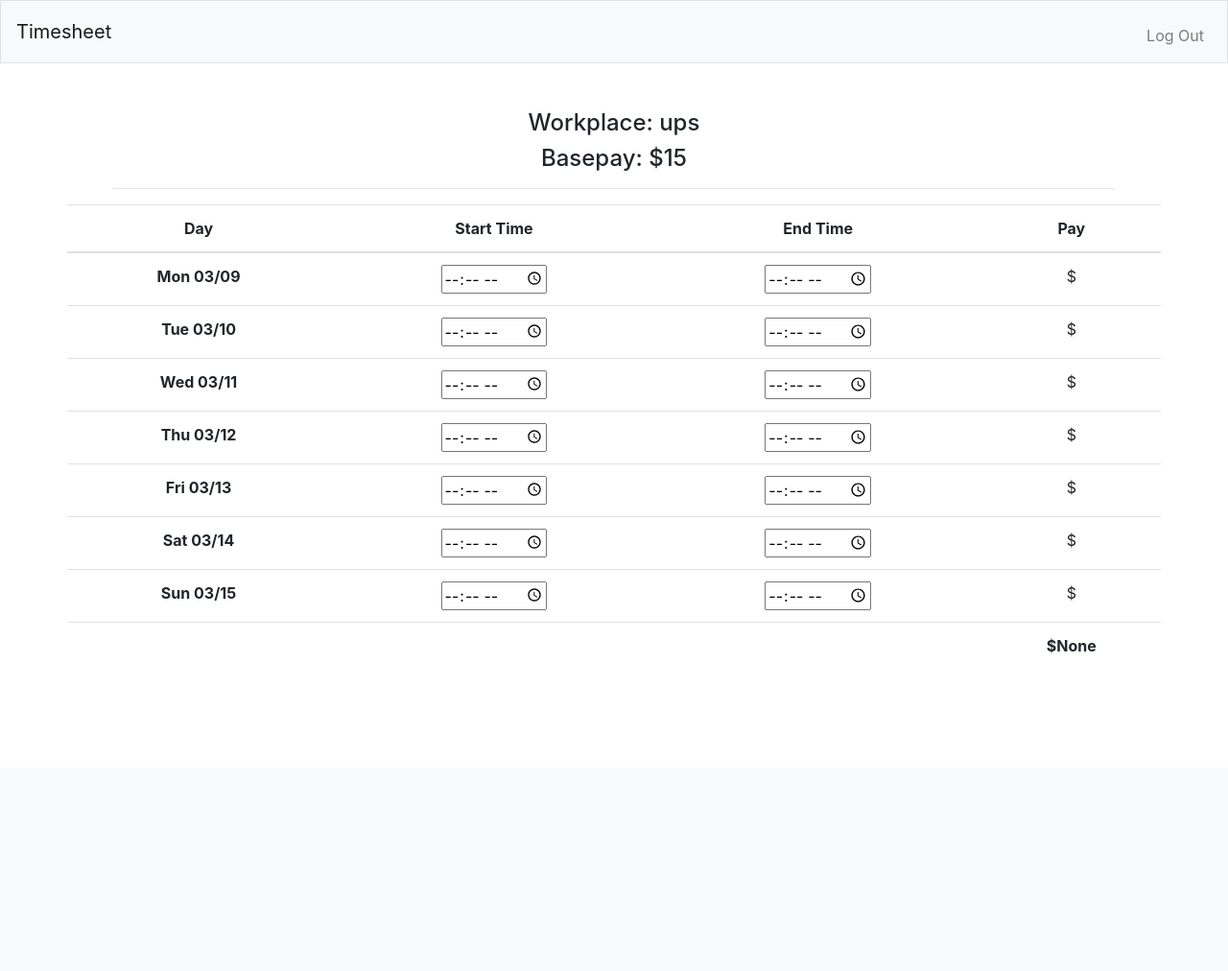
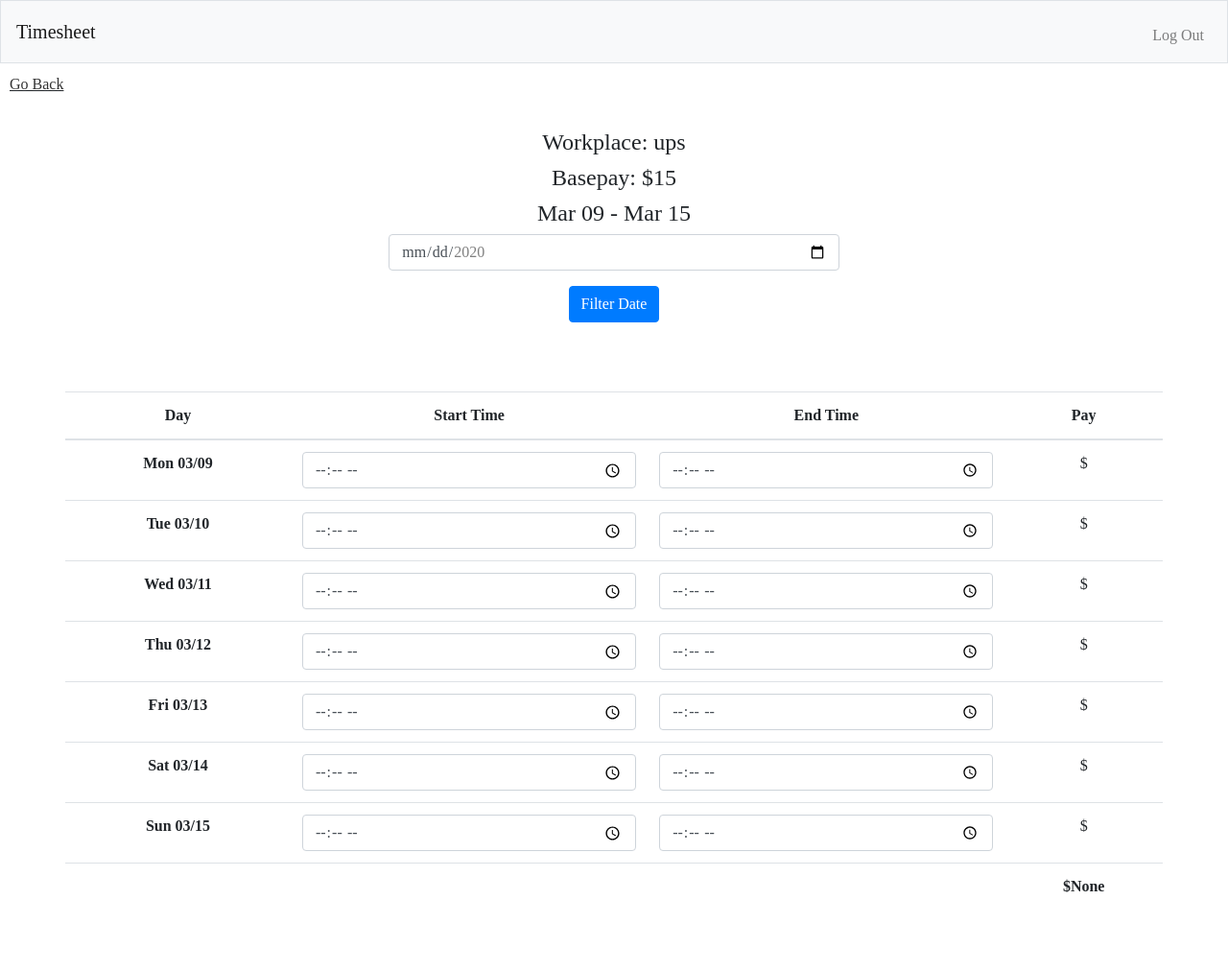
Before and after one commit to sangyetenphel/timesheet, a Flask app: a page that uses templates/week.html in a window 1280 px wide. Shown: the whole page at 96% size. Before the commit the page ends 681 px from the top, so only its background shows below. Run offline with Flask 2, Linux system fonts and the light colour scheme; a user stored in the database is signed in; some libraries are stand-ins or nearby versions.

Commit message:
Completed

```diff
--- a/applications.py
+++ b/app.py
@@ -91,7 +91,11 @@ def index():
 
     # fetchall() to get all the rows returned instead of fetchone
     rows = c.fetchall()
-    return render_template("index.html", companies=rows)
+
+    # list of colors for different workplaces
+    colors = ['#0074D9','#FF4136','#3D9970','#FF851B','#39CCCC','85144b','#F012BE','#AAAAA','#01FF70','#001f3f']
+
+    return render_template("index.html", companies=rows, colors=colors)
 
 
 # Accessing a variable url via <>
@@ -100,14 +104,25 @@ def index():
 def week(cname):
     """Let user note down hours worked"""
 
-    today = datetime.now().date()
+    # if user provides a filter date
+    filter_date = request.form.get("filter-date")
+
+    if filter_date == None:
+        today = datetime.now().date()
+    else:
+        # converting str into datetime object
+        today = datetime.strptime(filter_date, '%Y-%m-%d')
+
     start_day = today - timedelta(days=today.weekday())
     end_day = start_day + timedelta(days=6)
     delta = timedelta(days=1)
 
-    #lock the cursor
+    # Date range to pass in html
+    date_range = start_day.strftime('%b %d'), end_day.strftime('%b %d')
+
+    # Lock the cursor
     lock.acquire(True)
-    # # Get a tuple of the company's data user just clicked
+    # Get a tuple of the company's data user just clicked
     c.execute("SELECT * FROM company WHERE company_name = :cname AND user_id = :user_id",
               {"cname": cname, "user_id": session.get('user_id')})
     company = c.fetchone()
@@ -117,6 +132,7 @@ def week(cname):
      # Get the start time, end time & pay of a week starting from the start day till the weeks end
     c.execute("SELECT start, end, pay FROM work_hours WHERE user_id=? AND company_id=? AND date BETWEEN ? AND ?", (session.get('user_id'), company[0], start_day, end_day))
     hours = c.fetchall()
+
 
     # Store the week in a list
     weeks = []
@@ -129,29 +145,34 @@ def week(cname):
     for i in range(len(hours)):
         weeks[i] += hours[i]
 
-
     if request.method == "POST":
         # Get a list of user input for start and end time
         start = request.form.getlist('start')
         end = request.form.getlist('end')
 
-        for i in range(7):
-            # Check if the weeks data is already in the db for that user and company
-            lock.acquire(True)
-            c.execute("SELECT end FROM work_hours WHERE date=:date AND user_id=:user_id AND company_id=:company_id", {'date':weeks[i][0], 'user_id':session.get('user_id'), 'company_id':company[0]})
-            rows = c.fetchone()
-            lock.release()
+        # If POST request came from the filter date
+        if start == [] and end == []:
+            c.execute("SELECT SUM(pay) FROM work_hours WHERE user_id=? AND company_id=? AND date BETWEEN ? AND ?", (session.get('user_id'), company[0], start_day, end_day))
+            total = c.fetchone()[0]
+            return render_template("week.html", weeks=weeks, cname=cname, company=company, total=total, date_range=date_range)
+        else:
+            for i in range(7):
+                # Check if the weeks data is already in the db for that user and company
+                lock.acquire(True)
+                c.execute("SELECT end FROM work_hours WHERE date=:date AND user_id=:user_id AND company_id=:company_id", {'date':weeks[i][0], 'user_id':session.get('user_id'), 'company_id':company[0]})
+                rows = c.fetchone()
+                lock.release()
 
-
-            # Calculating pay of each day
-            fmt = "%H:%M"
-            if start[i] != "" and end[i] != "":
-                # hours_worked.append(datetime.strptime(end[i], fmt) - datetime.strptime(start[i], fmt))
-                # pay = hours_worked[i].seconds * (company[3]/3600)
-                pay = (datetime.strptime(end[i], fmt) - datetime.strptime(start[i], fmt)).seconds * (company[3]/3600)
+                # Calculating pay of each day
+                fmt = "%H:%M"
+                if start[i] != "" and end[i] != "":
+                    # hours_worked.append(datetime.strptime(end[i], fmt) - datetime.strptime(start[i], fmt))
+                    # pay = hours_worked[i].seconds * (company[3]/3600)
+                    pay = (datetime.strptime(end[i], fmt) - datetime.strptime(start[i], fmt)).seconds * (company[3]/3600)
+                else:
+                    pay = 0
 
                 # If the weeks data doesnot exist in the db
-
                 if rows == None:
                     lock.acquire(True)
                     c.execute("INSERT INTO work_hours (user_id, company_id, date, start, end, pay) VALUES (?, ?, ?, ?, ?, ?)", (session.get('user_id'), company[0], weeks[i][0], start[i], end[i], pay))
@@ -166,13 +187,14 @@ def week(cname):
                     connection.commit()
                     lock.release()
 
+
         return redirect(url_for('week', cname=cname))
     else:
         start_day = today - timedelta(days=today.weekday())
         # Fetch the total pay of a week
         c.execute("SELECT SUM(pay) FROM work_hours WHERE user_id=? AND company_id=? AND date BETWEEN ? AND ?", (session.get('user_id'), company[0], start_day, end_day))
         total = c.fetchone()[0]
-        return render_template("week.html", weeks=weeks, cname=cname, company=company, total=total)
+        return render_template("week.html", weeks=weeks, cname=cname, company=company, total=total,date_range=date_range)
 
 
 @app.route("/login", methods=["GET","POST"])
--- a/static/styles.css
+++ b/static/styles.css
@@ -1,19 +1,59 @@
-main
-{
+body{
+    width: 100%;
+    max-width: 100vw;
+    font-family: 'Times New Roman', Times, serif;
+}
+main {
     /* scroll horizontally as needed */
     overflow-x: auto;
-
-    /* center contents */
+    margin: 0;
+    padding: 0;
     text-align: center;
 }
 
-main img
-{
+main img {
     /* constrain images on small screens */
     max-width: 100%;
 }
 
-.no-padding{
+.no-padding {
     /* (top, right, bottom, and left) */
     margin:  0 -50px 0 -50px;
 }
+
+.go-back {
+    top: 0;
+    left: 0;
+    text-decoration: underline;
+    text-align: left;
+    padding: 10px;
+}
+
+.go-back a{
+    color: #333;
+}
+
+
+/* Workplace */
+.workplace ul{
+    text-align: justify;
+    color: purple;
+}
+
+
+.workplace li a{
+    color: purple;
+}
+
+
+/* Weeks */
+.dashboard {
+    text-align: center;
+}
+
+/* For smaller devices */
+/* @media only screen and (max-width: 600px) {
+    input[type=time] {
+        font-size: 10px;
+    }
+  } */
--- a/templates/layout.html
+++ b/templates/layout.html
@@ -41,7 +41,7 @@
         </header>
       {% endif%}
 
-      <main class="container p-5">
+      <main>
         {% block main %}
         {% endblock %}
       </main>
--- a/templates/login.html
+++ b/templates/login.html
@@ -5,6 +5,9 @@
 {% endblock %}
 
 {% block main %}
+<div class="container p-5">
+    <p>Track how much time you spend working on projects for free.</p>
+
     <form action="/login" method="post">
         <div class="form-group">
             <input type="text" class="form-control" name="username" placeholder="Username" autofocus required>
@@ -14,4 +17,7 @@
         </div>
         <button type="submit" class="btn btn-primary" >Submit</button>
     </form>
+</div>
+<p>&copy;Timesheet by Sangye Tenphel</p>
+
 {% endblock %}
--- a/templates/register.html
+++ b/templates/register.html
@@ -5,6 +5,8 @@
 {% endblock %}
 
 {% block main %}
+<div class="container p-5">
+    <p>Create a free account to start tracking your time.</p>
     <form id="register" action="/register" method="post">
         <div class="form-group">
             <input id="username" autocomplete="off" autofocus class="form-control" name="username" placeholder="Username" type="text" required>
@@ -17,4 +19,6 @@
         </div>
         <button id= "registerForm" class="btn btn-primary" type="submit" onclick=checkUsername()>Register</button>
     </form>
+</div>
+<p>&copy;Timesheet by Sangye Tenphel</p>
 {% endblock %}
--- a/templates/week.html
+++ b/templates/week.html
@@ -5,13 +5,26 @@
 {% endblock %}
 
 {% block main %}
-<div>
+<div class="go-back">
+  <a href="/">Go Back</a>
+</div>
+
+<div class="col-xl-5 col-lg-6 col-md-8 col-sm-10 mx-auto text-center form p-4">
   <h4>Workplace: {{ company[2] }}</h4>
   <h4>Basepay: ${{ company[3] }}</h4>
+  <h4>{{ date_range[0] }} - {{ date_range[1]}}</h4>
+  <div class="px-2">
+      <form action="/week/{{cname}}" method="post" id="dateForm" class="justify-content-center">
+          <div class="form-group">
+              <label class="sr-only">Filter Date</label>
+              <input type="date" class="form-control" min="2020-01-01" max="2020-12-30" id="filter-date" name="filter-date">
+          </div>
+          <button type="button" class="btn btn-primary" onclick="filterDate()">Filter Date</button>
+      </form>
+  </div>
 </div>
 
-<hr>
-
+<div class="container p-5">
   <div class="no-padding">
     <form action="/week/{{cname}}" method="post" id="myForm"></form>
     <table class="table">
@@ -27,8 +40,8 @@
         {% for week in weeks %}
           <tr>
             <th>{{ week[0]|day }}</th>
-          <td><input name="start" class="start" type="time" form="myForm" value="{{ week[1] }}"></td>
-          <td><input name="end" class="end" type="time" form="myForm" value="{{ week[2] }}" onchange="myFunction(this)"></td>
+            <td><input class="form-control" name="start" class="start" type="time" form="myForm" value="{{ week[1] }}"></td>
+            <td><input class="form-control" name="end" class="end" type="time" form="myForm" value="{{ week[2] }}" onchange="myFunction(this)"></td>
             <td>${{ week[3] }}</td>
           </tr>
         {% endfor%}
@@ -41,9 +54,20 @@
       </tfoot>
     </table>
   </div>
+</div>
+
+<script>
+  function filterDate(){
+    let filteredDate= document.querySelector("#filter-date");
+    if (!filteredDate.value) {
+      alert("Date not provded!");
+      return false;
+    } else {
+      document.getElementById("dateForm").submit();
+    }
+  }
 
 
-<script>
   function myFunction(e){
     // When a user changes his time wait till user leaves the input then only submit form
     e.onblur = function(){
```
Also changed, not shown: templates/index.html (+8 -6 lines), timesheet.db, 6 other files. Lines whose indentation alone changed are shown as unchanged.
